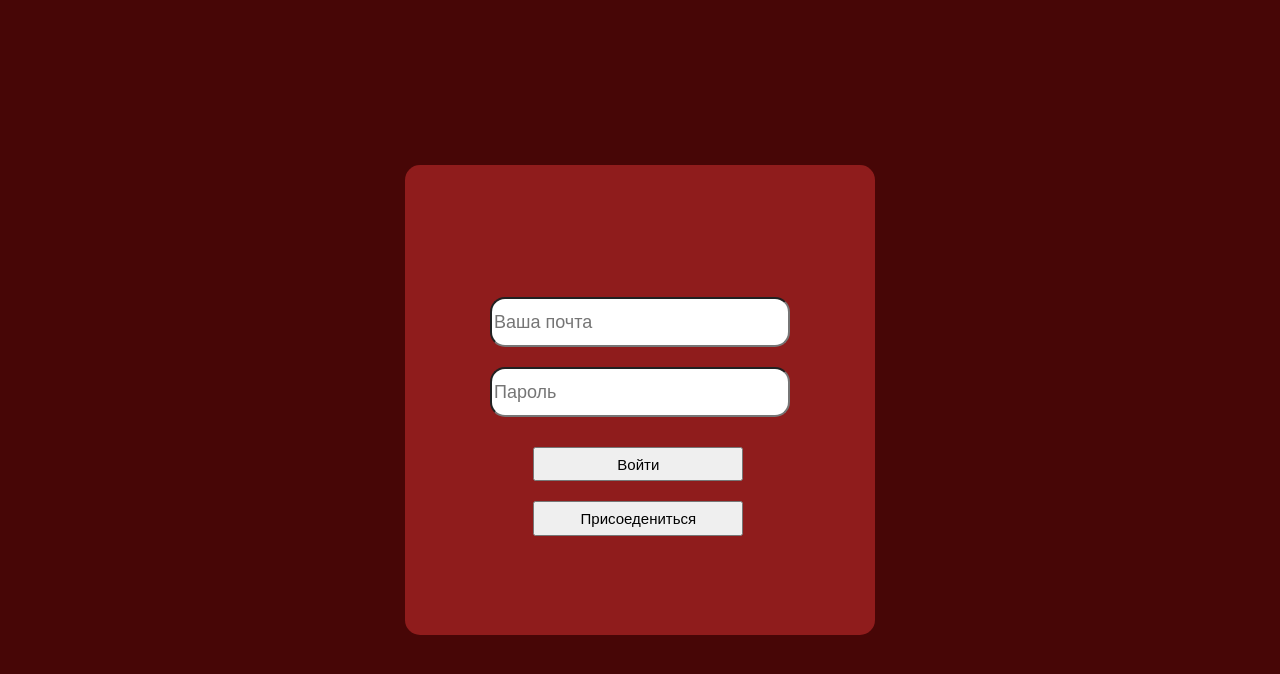
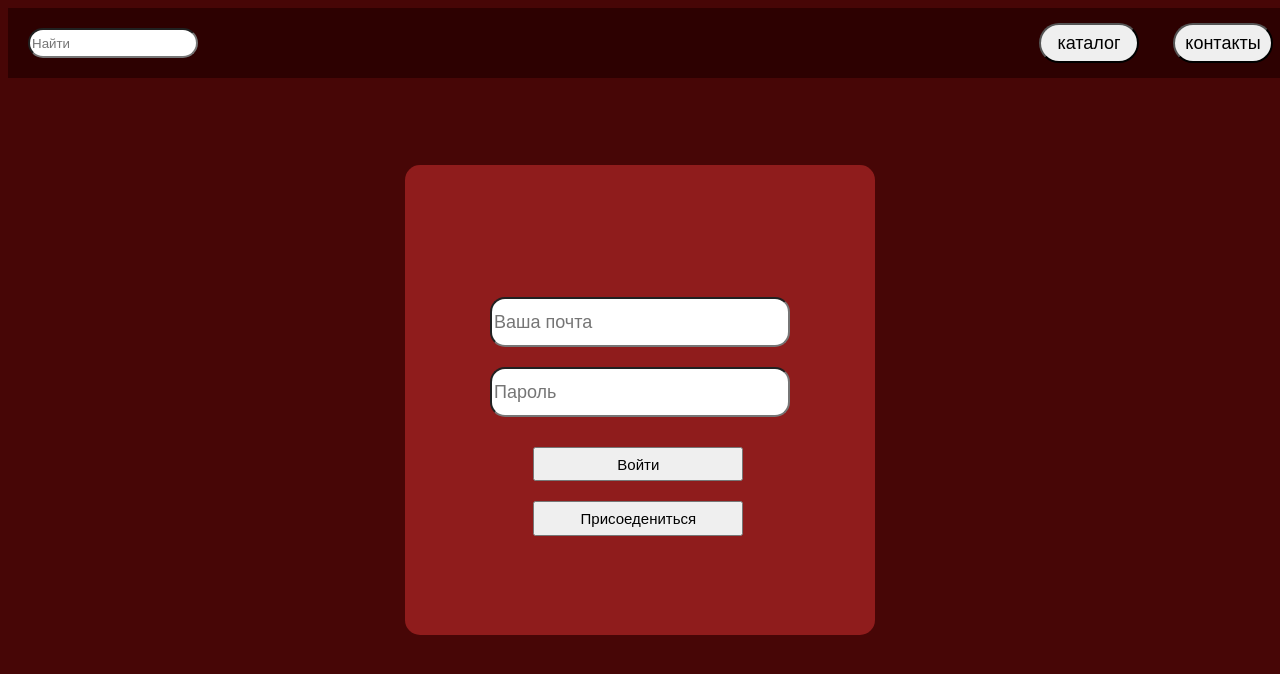
Before and after one commit to AniSnail/auth-html, a plain HTML site: page index.html in a window 1280 px wide. Drawn offline with Linux system fonts and the light colour scheme.

Commit message:
design top menu

```diff
--- a/index.html
+++ b/index.html
@@ -1,9 +1,19 @@
 <html>
     <head>
         <title>CSS level 2</title>
-        <link rel="stylesheet" href="style.css">
+        <link rel="stylesheet" href="page.css">
+        <link rel="stylesheet" href="menu.css">
     </head>
     <body class="base">
+         <header class="menu">
+            <div>
+                <input type="search" class="searchbar" placeholder="Найти"/>
+            </div>
+            <div>
+                <button class="top-button">каталог</button>
+                <button class="top-button">контакты</button>
+            </div>
+        </header>
         <form class="auth-block">
                 <div>
                     <div>
--- /dev/null
+++ b/menu.css
@@ -0,0 +1,23 @@
+.menu {
+    display: flex;
+    justify-content: space-between;
+    align-items: flex-start;
+    background-color: rgba(39, 1, 1, 0.8);
+    height: 70px;
+    width: 100%;
+    z-index: 10;
+    position: absolute;
+}
+.searchbar {
+   margin: 20px;
+   width: 170px;
+   height: 30px;
+   border-radius: 15px;
+}
+.top-button {
+    margin: 15px;
+    height: 40px;
+    width: 100px;
+    font-size: large;
+    border-radius: 30px;
+}
```
Also changed, not shown: page.css (renamed from style.css).
